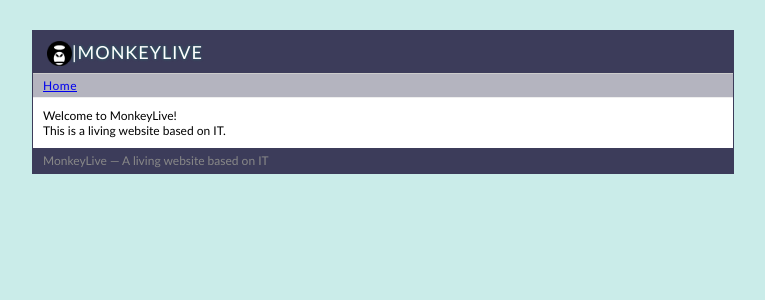
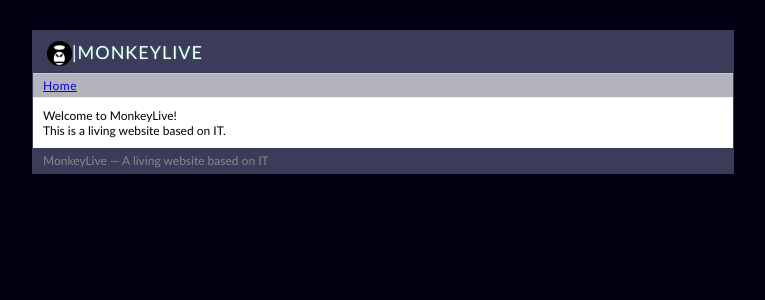
Before and after one commit to yanghaizhou1030/monkeylive, a Flask app: template templates/home.html in a window 1280 px wide. Shown: the top 300 px of the page, without its empty margins (257-1022 px from the left). Run offline with Flask 2, Linux system fonts and the light colour scheme; the template is opened without the code that fills it, so the values that code supplies are empty.

Commit message:
Desc:change screen background color to black

```diff
--- a/static/style.css
+++ b/static/style.css
@@ -1,5 +1,5 @@
 body {
-	background: #CAECE9;
+	background: #000011;
 	font-family: 'Trebuchet MS', sans-serif;
 	font-size: 12px;
 }
```
